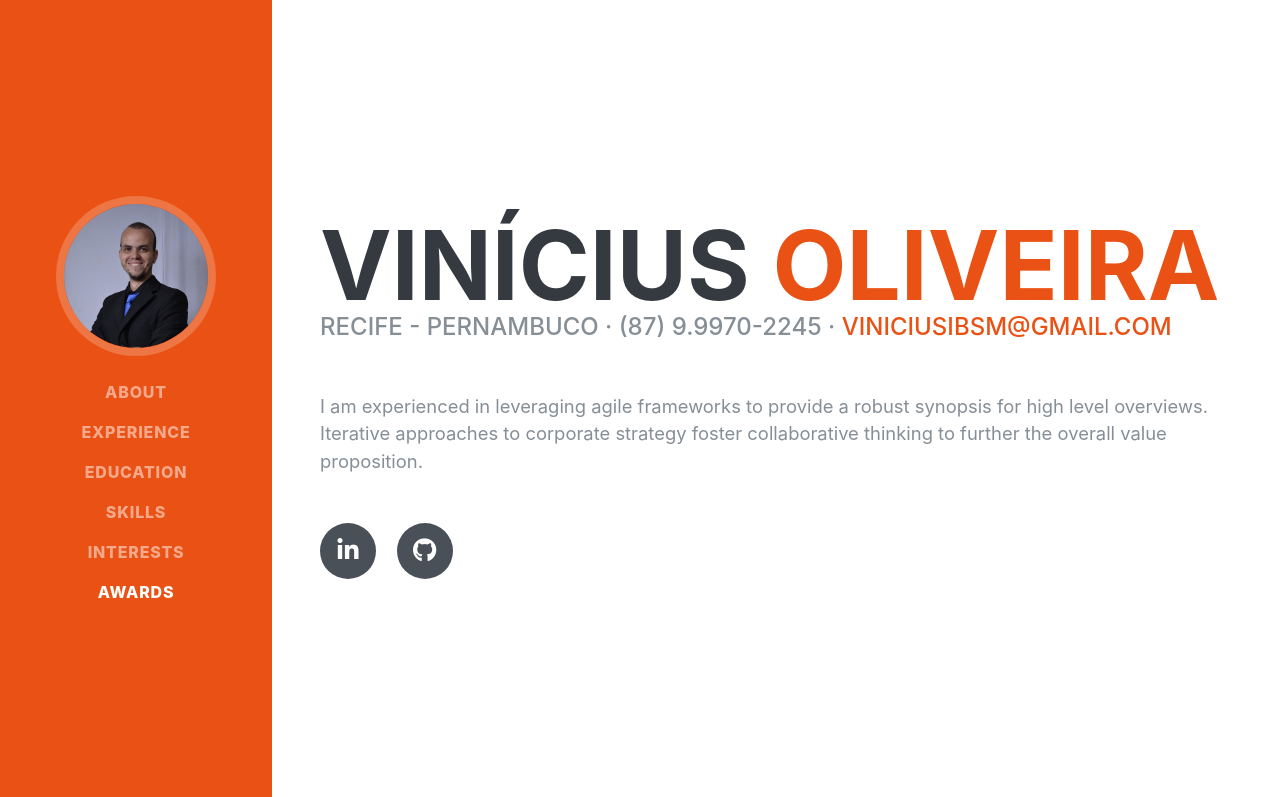
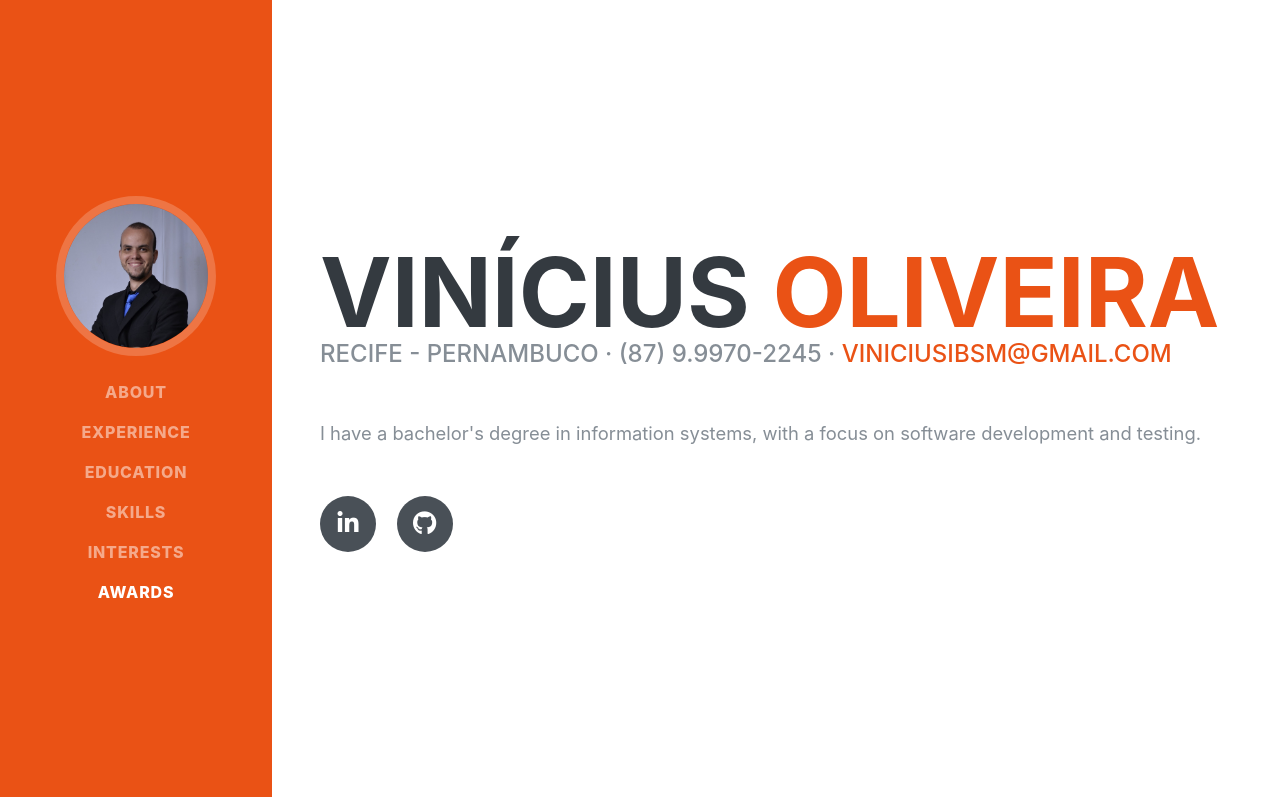
Before and after one commit to ViniciusOliveiraAndrade/ViniciusOliveiraAndrade.github.io, a plain HTML site: page index.html in a window 1280 px wide. Shown: the top 797 px of the page. Drawn offline with Linux system fonts and the light colour scheme; a web font is replaced by a local one.

Commit message:
About Me

```diff
--- a/index.html
+++ b/index.html
@@ -70,7 +70,7 @@
         <div class="subheading mb-5">Recife - Pernambuco · (87) 9.9970-2245 ·
           <a href="mailto:viniciusibsm@gmail.com">viniciusibsm@gmail.com</a>
         </div>
-        <p class="lead mb-5">I am experienced in leveraging agile frameworks to provide a robust synopsis for high level overviews. Iterative approaches to corporate strategy foster collaborative thinking to further the overall value proposition.</p>
+        <p class="lead mb-5">I have a bachelor's degree in information systems, with a focus on software development and testing. </p>
         <div class="social-icons">
           <a href="https://www.linkedin.com/in/vin%C3%ADcius-de-oliveira-andrade-0005371a0">
             <i class="fab fa-linkedin-in"></i>
```
Also changed, not shown: img/icon.png (added).
